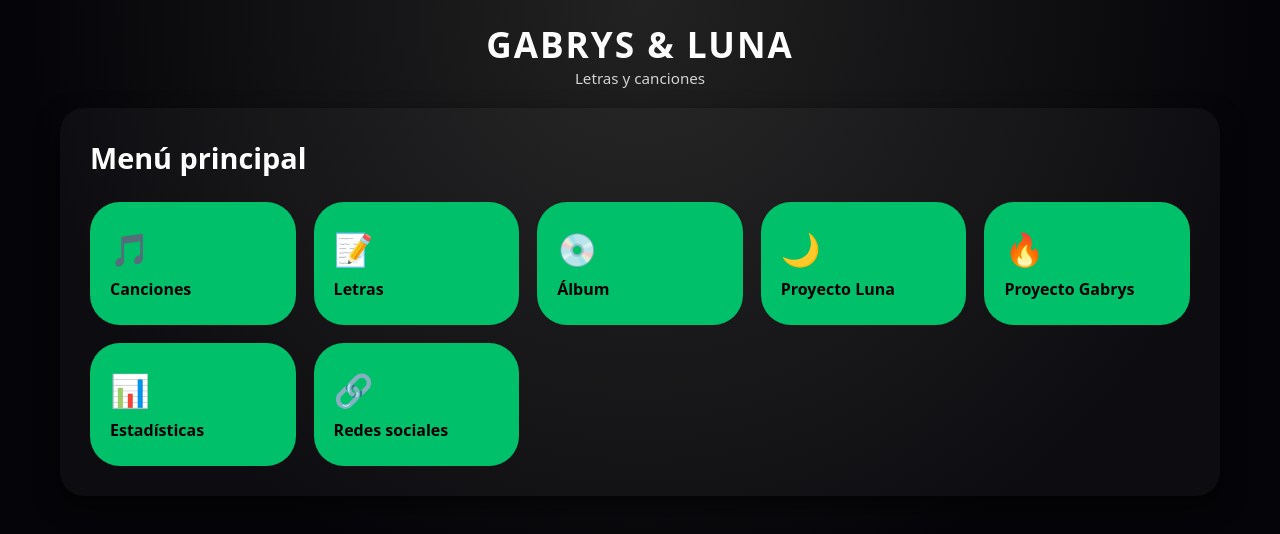
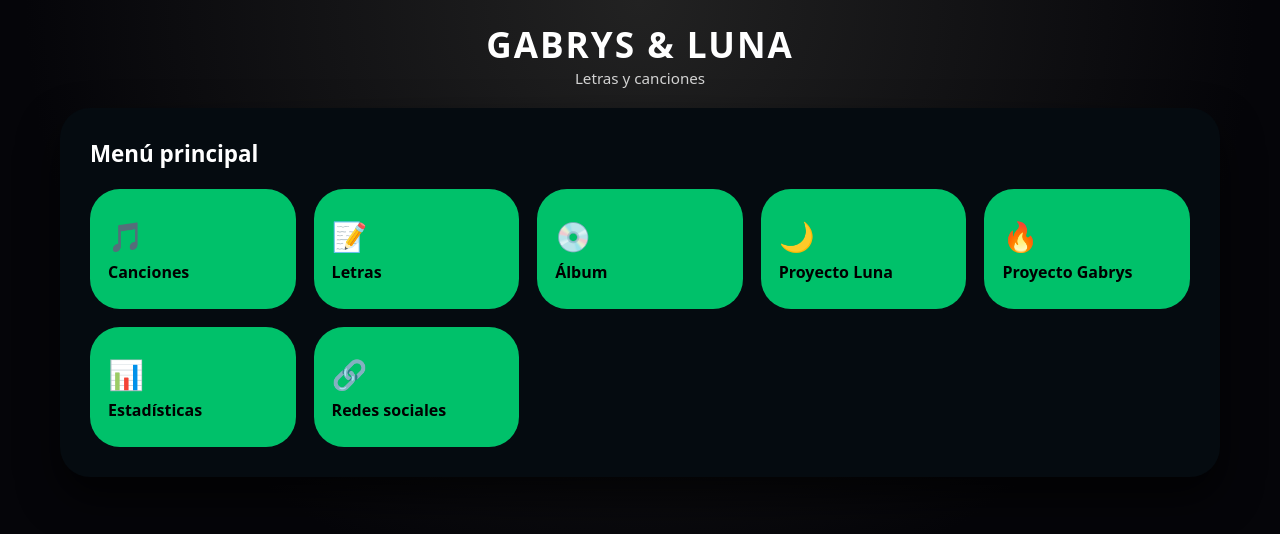
Before and after one commit to Gabrys663/Pagina-Web, a plain HTML site: page index.html in a window 1280 px wide. Drawn offline with Linux system fonts and the light colour scheme.

Commit message:
Update style.css

```diff
--- a/style.css
+++ b/style.css
@@ -48,7 +48,7 @@ body {
   display: block;
 }
 
-/* Tarjetas */
+/* Tarjeta genérica (se usa en letras) */
 .tarjeta {
   background: rgba(10, 10, 20, 0.9);
   border-radius: 18px;
@@ -89,14 +89,6 @@ body {
   padding: 6px 14px;
   border: 1px solid rgba(255, 255, 255, 0.25);
   margin-bottom: 10px;
-}
-
-/* Menú */
-.botones-menu {
-  display: flex;
-  gap: 12px;
-  margin-top: 15px;
-  flex-wrap: wrap;
 }
 
 /* Layout de letras */
@@ -147,52 +139,46 @@ body {
   overflow-y: auto;
 }
 
-/* Responsive móvil */
-@media (max-width: 768px) {
-  .layout-letras {
-    grid-template-columns: 1fr;
-  }
-}
-/* Estilo dashboard tipo Canva */
+/* ------ Dashboard tipo Canva ------ */
 
 .dashboard {
-  background: rgba(255, 255, 255, 0.03);
-  border-radius: 24px;
+  background: #050b10;
+  border-radius: 30px;
   padding: 30px;
-  box-shadow: 0 10px 25px rgba(0,0,0,0.6);
+  box-shadow: 0 20px 40px rgba(0,0,0,0.7);
 }
 
 .titulo-dashboard {
-  font-size: 1.8rem;
-  margin-bottom: 25px;
+  font-size: 1.4rem;
+  margin-bottom: 20px;
   font-weight: 700;
-  text-align: left;
 }
 
-/* Grid basado en la plantilla */
+/* Grid de tarjetas */
 .grid-dashboard {
   display: grid;
   grid-template-columns: repeat(auto-fit, minmax(200px, 1fr));
   gap: 18px;
 }
 
-/* Tarjeta tipo Canva */
+/* Tarjeta tipo plantilla Canva */
 .card-dashboard {
-  background: #00c16a; /* Puedes cambiar este color luego */
+  background: #00c16a;
   border-radius: 30px;
-  padding: 25px 20px;
+  padding: 22px 18px;
   cursor: pointer;
   color: #000;
   font-weight: 600;
-  transition: 0.2s ease;
+  transition: 0.18s ease;
   display: flex;
   flex-direction: column;
   justify-content: center;
+  min-height: 120px;
 }
 
 .card-dashboard span {
-  font-size: 2rem;
-  margin-bottom: 8px;
+  font-size: 1.8rem;
+  margin-bottom: 6px;
 }
 
 .card-dashboard h3 {
@@ -205,8 +191,16 @@ body {
   box-shadow: 0 5px 15px rgba(0,0,0,0.4);
 }
 
-/* Responsive */
+/* Responsive móvil */
 @media (max-width: 768px) {
+  .layout-letras {
+    grid-template-columns: 1fr;
+  }
+
+  .dashboard {
+    padding: 20px;
+  }
+
   .grid-dashboard {
     grid-template-columns: repeat(auto-fit, minmax(150px, 1fr));
   }
```
